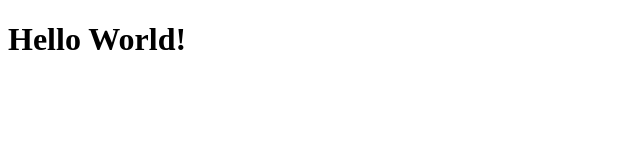
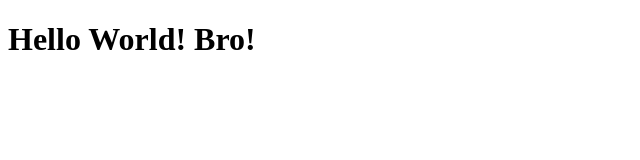
Before and after one commit to shazaib80/test, a plain HTML site: page site/index.html in a window 1280 px wide. Shown: the whole page, without its empty margins (0-640 px from the left). Drawn offline with Linux system fonts and the light colour scheme.

Commit message:
Small Change.

```diff
--- a/site/index.html
+++ b/site/index.html
@@ -4,6 +4,6 @@
 	<title>Hello World!</title>
 </head>
 <body>
-<h1>Hello World!</h1>
+<h1>Hello World! Bro!</h1>
 </body>
 </html>
```
